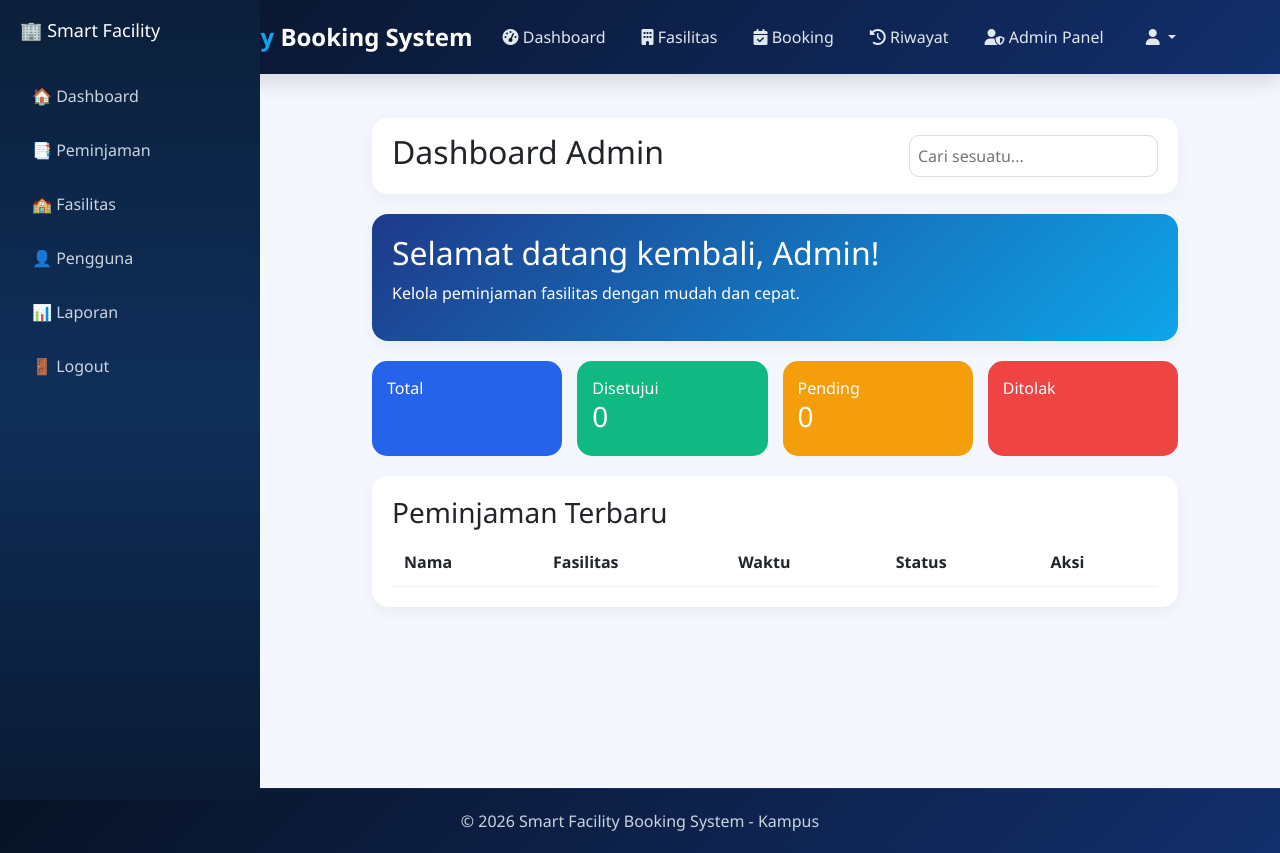
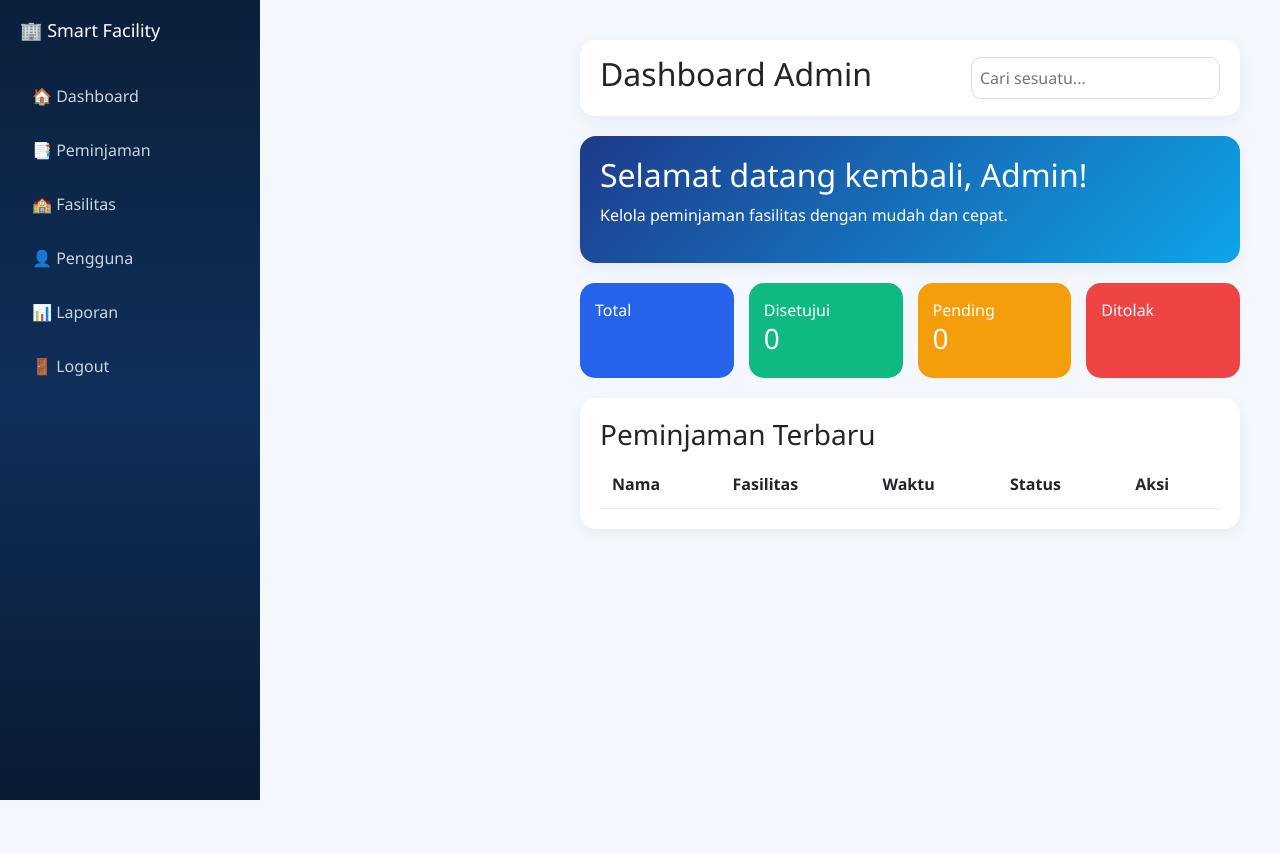
Before and after one commit to zakiahrahmah/Smart-Facility-System, a Flask app: page /admin_dashboard in a window 1280 px wide. After the commit the page ends 800 px from the top, so only its background shows below. Run offline with Flask 3, Linux system fonts and the light colour scheme; the visitor is signed in with stand-in values (Sample User, id 1); data that the repository does not hold is empty.

Commit message:
Update admin dashboard

```diff
--- a/templates/admin_dashboard.html
+++ b/templates/admin_dashboard.html
@@ -1,4 +1,4 @@
-{% extends "base.html" %}
+{% extends "base_admin.html" %}
 
 {% block content %}
 
--- /dev/null
+++ b/templates/base_admin.html
@@ -0,0 +1,103 @@
+<!DOCTYPE html>
+<html lang="id">
+<head>
+    <meta charset="UTF-8">
+    <title>Admin Panel</title>
+
+    <meta name="viewport" content="width=device-width, initial-scale=1">
+
+    <link href="https://cdn.jsdelivr.net/npm/bootstrap@5.3.0/dist/css/bootstrap.min.css" rel="stylesheet">
+
+    <style>
+
+    body{
+        margin:0;
+        background:#f4f7fe;
+        font-family:'Segoe UI',sans-serif;
+    }
+
+    /* SIDEBAR */
+    .sidebar{
+        position:fixed;
+        left:0;
+        top:0;
+        width:260px;
+        height:100vh;
+        background:linear-gradient(180deg,#081c3a,#0f2f5a,#08142b);
+        color:white;
+        padding:20px;
+        z-index:100;
+    }
+
+    .logo{
+        font-size:26px;
+        font-weight:bold;
+        margin-bottom:40px;
+    }
+
+    .sidebar a{
+        display:block;
+        color:#cbd5e1;
+        text-decoration:none;
+        padding:14px;
+        border-radius:12px;
+        margin-bottom:8px;
+        transition:.3s;
+    }
+
+    .sidebar a:hover,
+    .sidebar a.active{
+        background:rgba(255,255,255,0.1);
+        color:white;
+    }
+
+    /* MAIN */
+    .main{
+        margin-left:260px;
+        padding:25px;
+    }
+
+    </style>
+</head>
+<body>
+
+<!-- SIDEBAR -->
+<div class="sidebar">
+
+    <div class="logo">
+        Smart Facility Booking System
+    </div>
+
+    <a href="/dashboard_admin" class="active">
+        🏠 Dashboard
+    </a>
+
+    <a href="/admin/peminjaman">
+        📋 Data Peminjaman
+    </a>
+
+    <a href="/admin/fasilitas">
+        🏢 Data Fasilitas
+    </a>
+
+    <a href="/admin/pengguna">
+        👤 Data Pengguna
+    </a>
+
+    <a href="/admin/laporan">
+        📊 Laporan
+    </a>
+
+    <a href="/logout">
+        🚪 Logout
+    </a>
+
+</div>
+
+<!-- MAIN -->
+<div class="main">
+    {% block content %}{% endblock %}
+</div>
+
+</body>
+</html>
```
